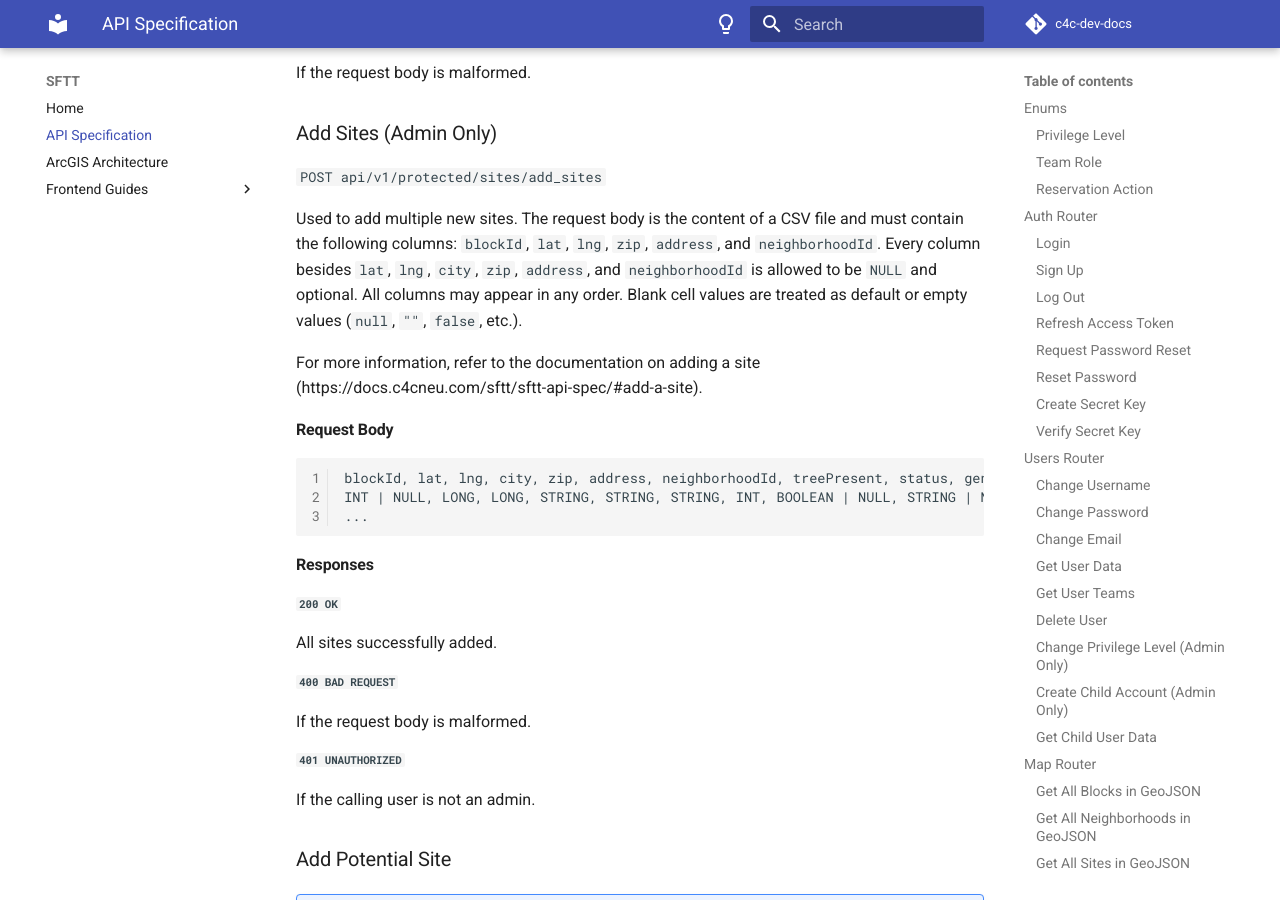
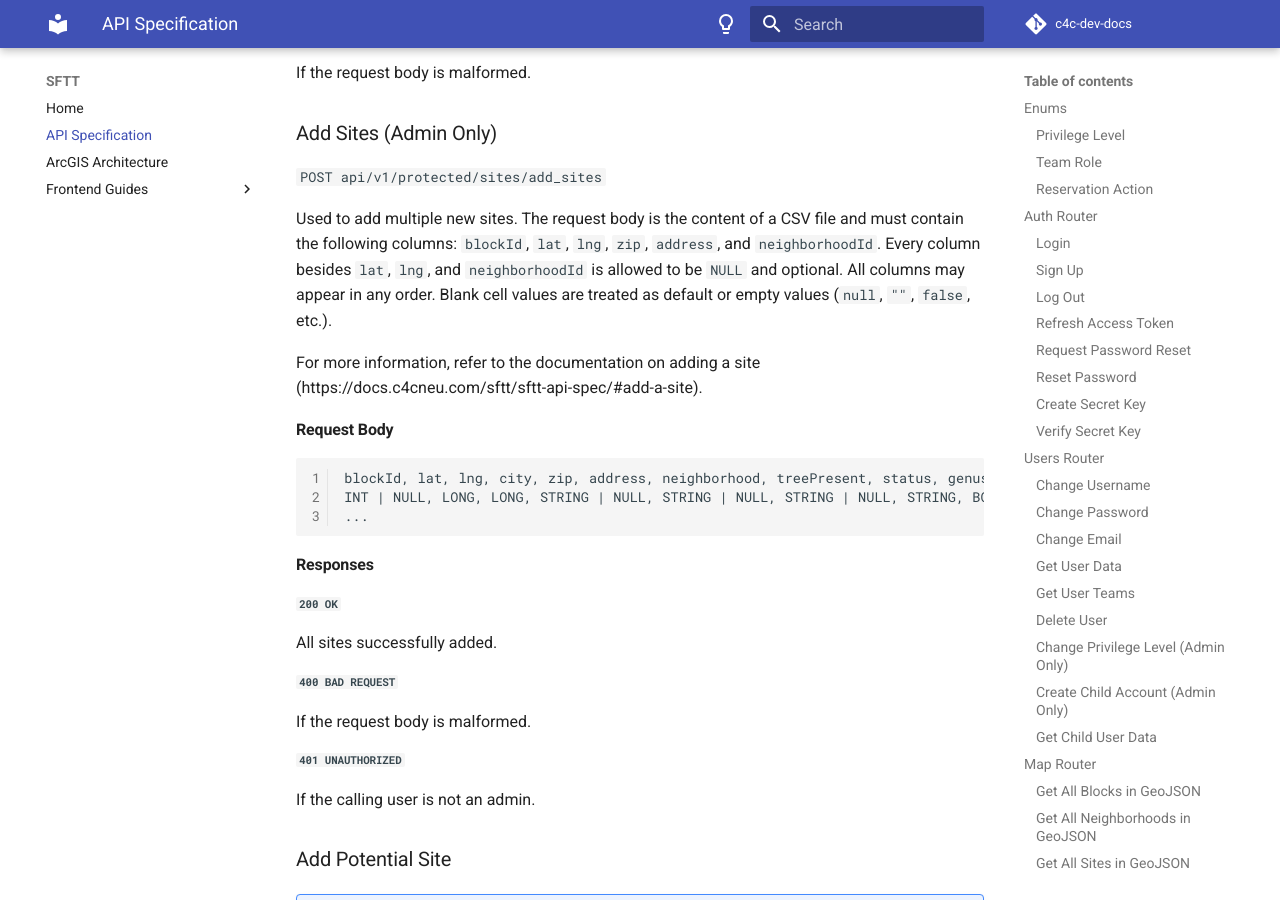
Before and after one commit to Code-4-Community/c4c-dev-docs, an MkDocs documentation site: the page built from docs/sftt/sftt-api-spec.md, in a window 1280 px wide and 900 px high, scrolled down 23862 px. Built offline with MkDocs 1.6.1 and Material for MkDocs 9.7.7, drawn with Linux system fonts in a browser that asks for light colours; comment, search, counter and statistics services are not loaded; some of the changed text lies outside the part shown.

Commit message:
Update sftt-api-spec.md

````diff
--- a/docs/sftt/sftt-api-spec.md
+++ b/docs/sftt/sftt-api-spec.md
@@ -1088,15 +1088,15 @@
 
 `POST api/v1/protected/sites/add_sites`
 
-Used to add multiple new sites. The request body is the content of a CSV file and must contain the following columns: `blockId`, `lat`, `lng`, `zip`, `address`, and `neighborhoodId`. Every column besides `lat`, `lng`, `city`, `zip`, `address`, and `neighborhoodId` is allowed to be `NULL` and optional. All columns may appear in any order. Blank cell values are treated as default or empty values (`null`, `""`, `false`, etc.).
+Used to add multiple new sites. The request body is the content of a CSV file and must contain the following columns: `blockId`, `lat`, `lng`, `zip`, `address`, and `neighborhoodId`. Every column besides `lat`, `lng`, and `neighborhoodId` is allowed to be `NULL` and optional. All columns may appear in any order. Blank cell values are treated as default or empty values (`null`, `""`, `false`, etc.).
 
 For more information, refer to the documentation on adding a site (https://docs.c4cneu.com/sftt/sftt-api-spec/#add-a-site).
 
 #### Request Body
 
 ```
-blockId, lat, lng, city, zip, address, neighborhoodId, treePresent, status, genus, species, commonName, confidence, diameter, circumference, multistem, coverage, pruning, condition, discoloring, leaning, constrictingGrate, wounds, pooling, stakesWithWires, stakesWithoutWires, light, bicycle, bagEmpty, bagFilled, tape, suckerGrowth, siteType, sidewalkWidth, siteWidth, siteLength, material, raisedBed, fence, trash, wires, grate, stump, treeNotes, siteNotes
-INT | NULL, LONG, LONG, STRING, STRING, STRING, INT, BOOLEAN | NULL, STRING | NULL, STRING | NULL, STRING | NULL, STRING | NULL, STRING | NULL, DOUBLE | NULL, DOUBLE | NULL, BOOLEAN | NULL, STRING | NULL, STRING | NULL, STRING | NULL, BOOLEAN | NULL, BOOLEAN | NULL, BOOLEAN | NULL, BOOLEAN | NULL, BOOLEAN | NULL, BOOLEAN | NULL, BOOLEAN | NULL, BOOLEAN | NULL, BOOLEAN | NULL, BOOLEAN | NULL, BOOLEAN | NULL, BOOLEAN | NULL, BOOLEAN | NULL, STRING | NULL, STRING | NULL, DOUBLE | NULL, DOUBLE | NULL, STRING | NULL, BOOLEAN | NULL, BOOLEAN | NULL, BOOLEAN | NULL, BOOLEAN | NULL, BOOLEAN | NULL, BOOLEAN | NULL, STRING | NULL, STRING | NULL
+blockId, lat, lng, city, zip, address, neighborhood, treePresent, status, genus, species, commonName, confidence, diameter, circumference, multistem, coverage, pruning, condition, discoloring, leaning, constrictingGrate, wounds, pooling, stakesWithWires, stakesWithoutWires, light, bicycle, bagEmpty, bagFilled, tape, suckerGrowth, siteType, sidewalkWidth, siteWidth, siteLength, material, raisedBed, fence, trash, wires, grate, stump, treeNotes, siteNotes
+INT | NULL, LONG, LONG, STRING | NULL, STRING | NULL, STRING | NULL, STRING, BOOLEAN | NULL, STRING | NULL, STRING | NULL, STRING | NULL, STRING | NULL, STRING | NULL, DOUBLE | NULL, DOUBLE | NULL, BOOLEAN | NULL, STRING | NULL, STRING | NULL, STRING | NULL, BOOLEAN | NULL, BOOLEAN | NULL, BOOLEAN | NULL, BOOLEAN | NULL, BOOLEAN | NULL, BOOLEAN | NULL, BOOLEAN | NULL, BOOLEAN | NULL, BOOLEAN | NULL, BOOLEAN | NULL, BOOLEAN | NULL, BOOLEAN | NULL, BOOLEAN | NULL, STRING | NULL, STRING | NULL, DOUBLE | NULL, DOUBLE | NULL, STRING | NULL, BOOLEAN | NULL, BOOLEAN | NULL, BOOLEAN | NULL, BOOLEAN | NULL, BOOLEAN | NULL, BOOLEAN | NULL, STRING | NULL, STRING | NULL
 ...
 ```
 
@@ -1940,13 +1938,13 @@
   "filteredSites": [
     {
       "siteId": INT,
-      "address": STRING,
+      "address": STRING | NULL,
       "adopterId": INT,
       "adopterName": STRING,
       "dateAdopted": DATE,
       "adopterActivityCount": INT,
       "neighborhoodId": INT,
-      "lastActivityWeeks": INT
+      "lastActivityWeeks": INT | NULL
     },
     ...
   ]
````
Also changed, not shown: other parts of docs/sftt/sftt-api-spec.md (+0 -2 lines).
